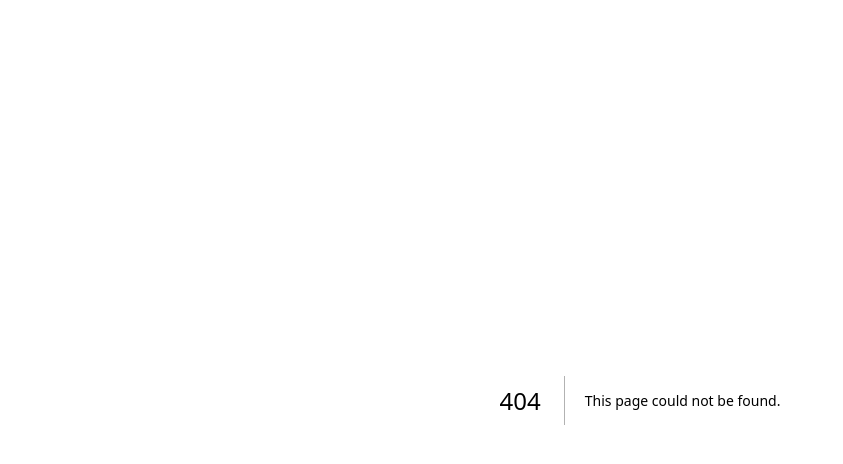
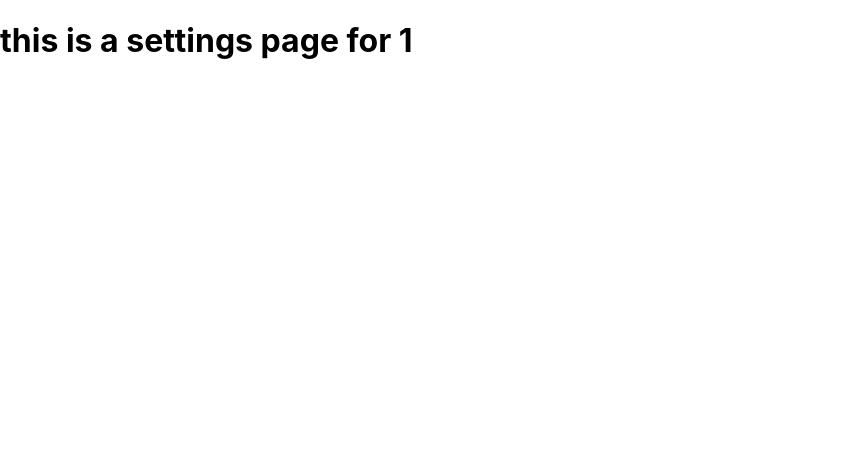
Before and after one commit to rakib00-dev/nextjs, a Next.js app: page /user/1/settings in a window 1280 px wide. Before the commit this address had no page. Shown: the top 464 px of the page, without its empty margins (0-843 px from the left). Built offline with nearby package versions, Linux system fonts and the light colour scheme.

Commit message:
added nested dynamic routing in next js

```diff
--- /dev/null
+++ b/pages/user/[userinfo]/settings.js
@@ -0,0 +1,13 @@
+import { useRouter } from 'next/router';
+
+const Settings = () => {
+  const router = useRouter();
+  console.log(router);
+  return (
+    <div>
+      <h1>this is a settings page for {router.query.userinfo}</h1>
+    </div>
+  );
+};
+
+export default Settings;
--- a/pages/user/[username].js
+++ /dev/null
@@ -1,5 +0,0 @@
-import { useRouter } from 'next/router';
-export default () => {
-  const { query } = useRouter();
-  return <h1>This is a {query.username} page</h1>;
-};
```
